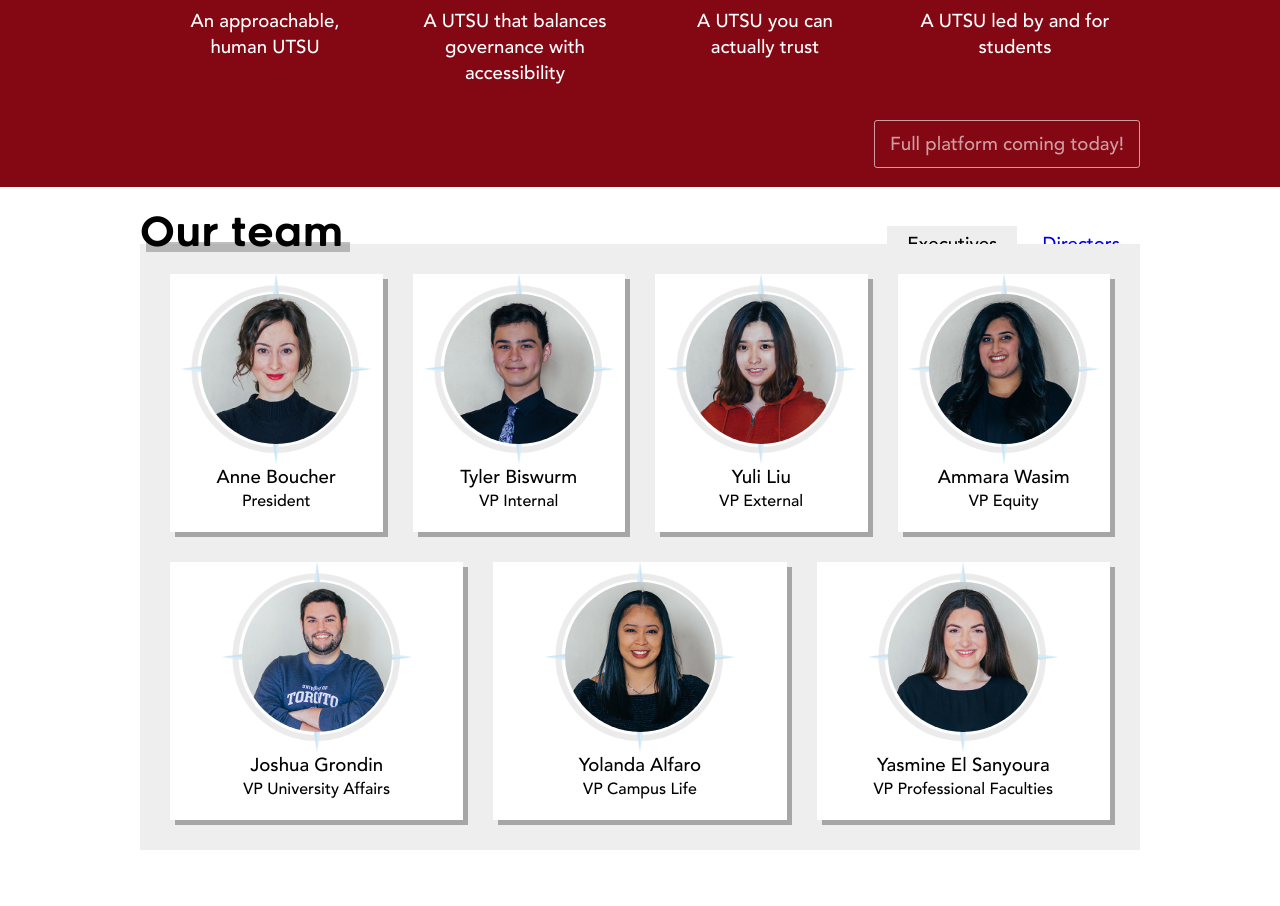
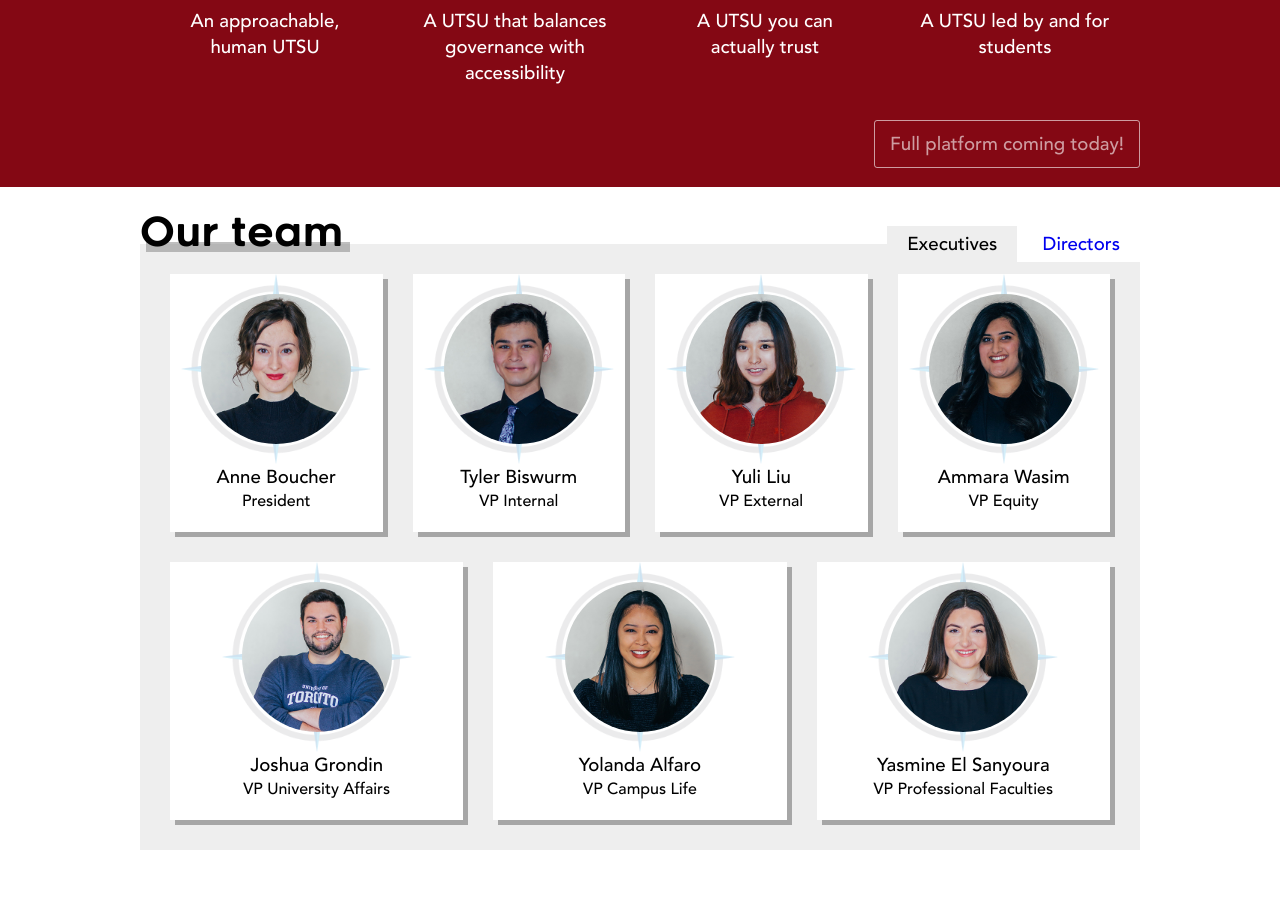
Before and after one commit to isaacwaller/compass2018, a Jekyll site: the page built from index.html, in a window 1280 px wide. Shown: the part 1108-2014 px from the top of the page. Built offline with Jekyll 4.4.1, drawn with Linux system fonts in a browser that asks for light colours; some of the changed text lies outside the part shown.

```diff
--- a/_layouts/default.html
+++ b/_layouts/default.html
@@ -43,7 +43,7 @@
         <footer>
             <div class="container">
                 <img src="/logo.png" style="height: 40px; filter:grayscale(1);" />
-                <p>Please direct media inquiries to <a href="mailto:uoftcompass2018@gmail.com">uoftcompass2018@gmail.com</a></p>
+                <p>Please direct media inquiries to <a href="mailto:uoftcompass@gmail.com">uoftcompass@gmail.com</a></p>
             </div>
         </footer>
         <script type="text/javascript" src="/countdown.js"></script>
--- a/index.html
+++ b/index.html
@@ -139,7 +139,7 @@ layout: default
                 <a target="_blank" href="https://instagram.com/uoftcompass" aria-label="Instagram" class="instagram">Instagram</a>, or
                 <a target="_blank" href="https://www.snapchat.com/add/uoftcompass" aria-label="Snapchat" class="snapchat">Snapchat</a>!
         </p>
-        <p>We're looking for volunteers! Send us an email at <a href="mailto:uoftcompass2018@gmail.com">uoftcompass2018@gmail.com</a>.</p>
+        <p>We're looking for volunteers! Send us an email at <a href="mailto:uoftcompass@gmail.com">uoftcompass@gmail.com</a>.</p>
     </div>
 </div>
 
--- a/style.css
+++ b/style.css
@@ -487,6 +487,9 @@ a:hover .play-icon {
 .candidates-tabs {
     float: right;
     margin-top: 9px;
+    position: relative;
+    z-index: 8;
+    background-color: white;
 }
 
 .candidates-tabs a {
```
